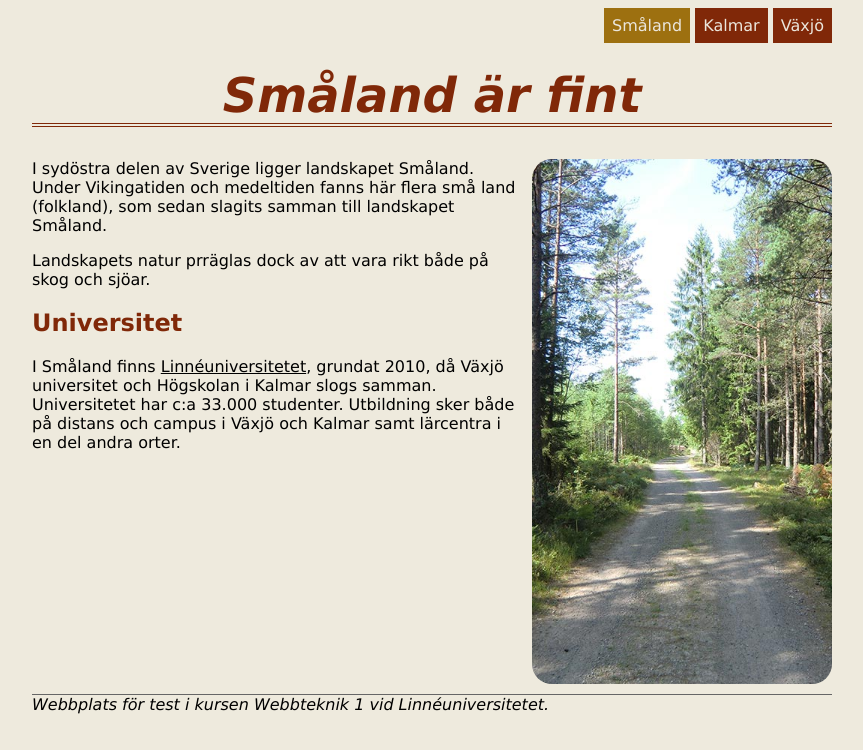
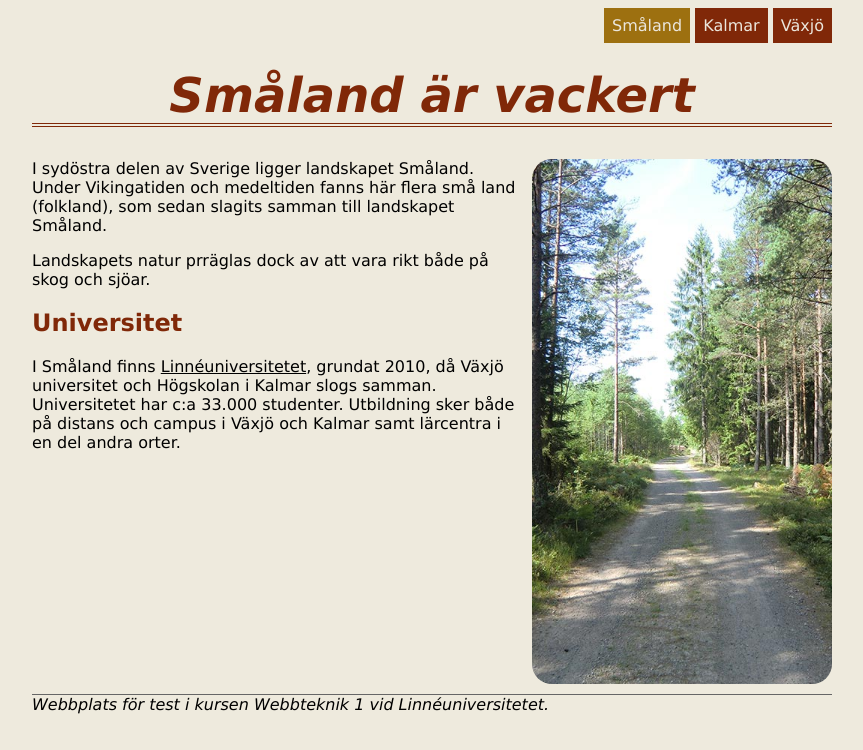
Before and after one commit to EricaSkoglund/MyFirstWebSite, a plain HTML site: page index.html in a window 1280 px wide. Shown: the whole page, without its empty margins (208-1071 px from the left). Drawn offline with Linux system fonts and the light colour scheme.

Commit message:
ny titel

```diff
--- a/index.html
+++ b/index.html
@@ -15,7 +15,7 @@
         </ul>
     </nav>
     <header>
-        <h1>Småland är fint</h1>
+        <h1>Småland är vackert</h1>
     </header>
     <main>
         <img src="img/forestroad.jpg" alt="Skogsväg" class="floatRight">
```
